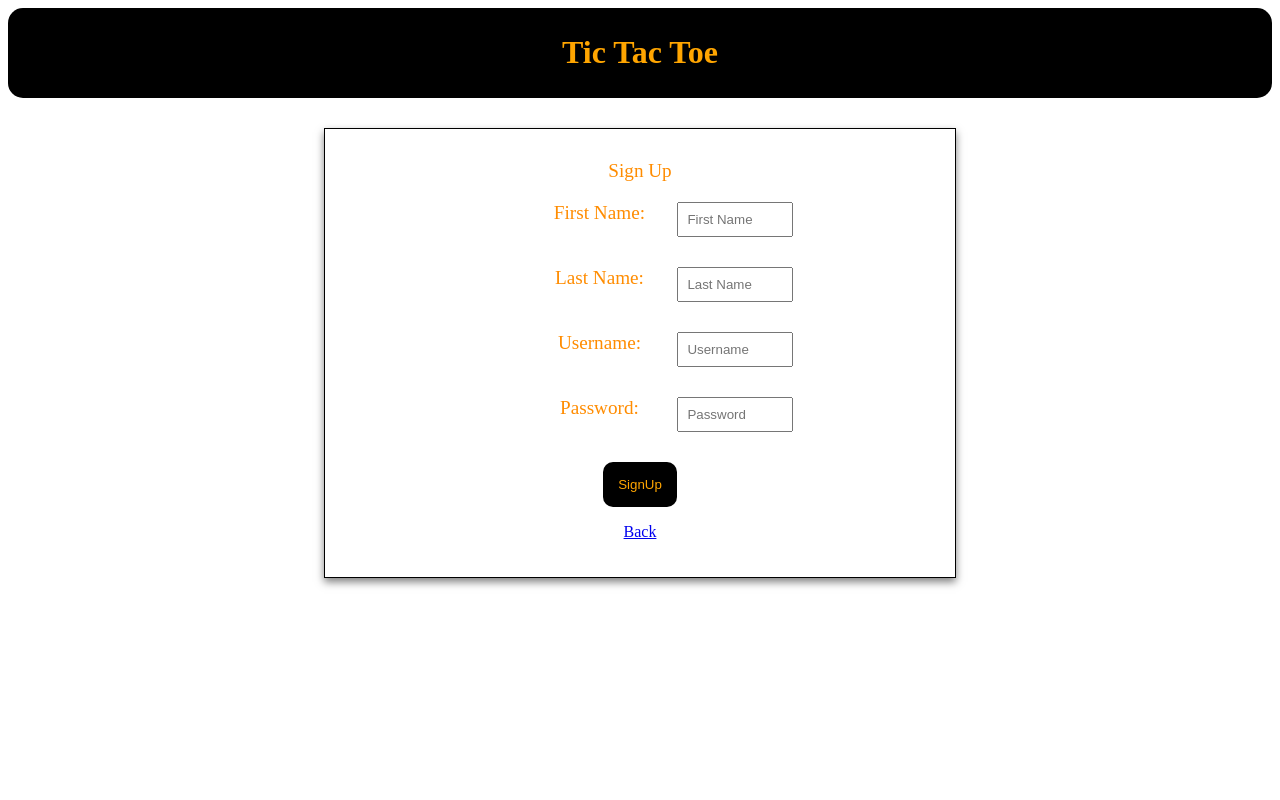
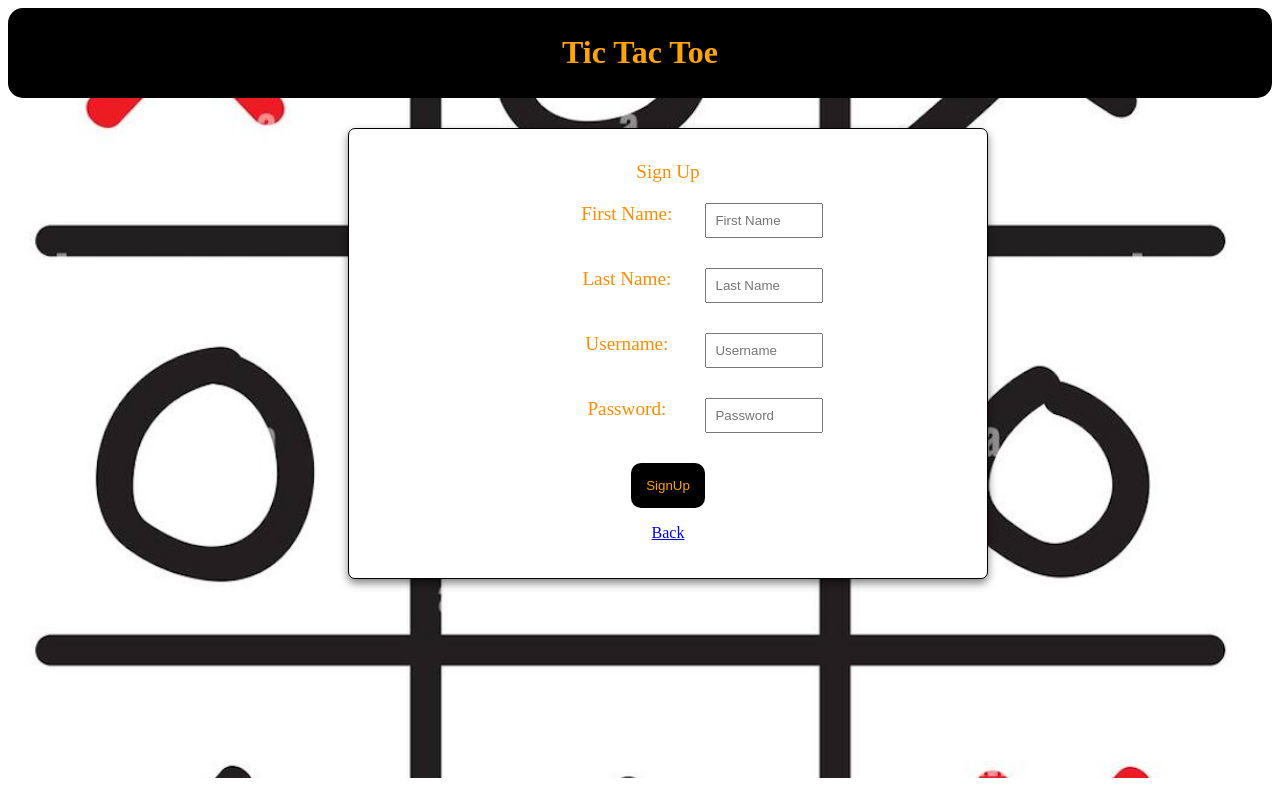
Before and after one commit to DuaRuben/TicTacToeMuliplayer, a React (Create React App) app in the folder client/: page /signup in a window 1280 px wide. Built offline with nearby package versions, Linux system fonts and the light colour scheme.

Commit message:
Changes to Css

```diff
--- a/client/src/components/Form.css
+++ b/client/src/components/Form.css
@@ -5,6 +5,7 @@
     box-shadow: 0 4px 8px rgba(0, 0, 0, 0.5);
     color:darkorange;
     background: white;
+    border-radius: 7px;
 }
 .label{
     margin-bottom: 8px;
@@ -38,6 +39,9 @@
     margin-top: 30px;
     width: 50%;
     margin-left: 25%;
+    position:relative;
+    top:0px;
+    left:20px;
 }
 .background{
     background-image: url('/public/tictactoe.jpeg');
@@ -45,4 +49,5 @@
     width:100vw;
     background-size: cover;
     background-position: center;
+    position:fixed;
 }
--- a/client/src/components/SignUp.js
+++ b/client/src/components/SignUp.js
@@ -6,6 +6,7 @@ function SignUp() {
     const [user,setUser] = useState(null);
     const signUp = () => {};
   return (
+    <div className="background">
         <div className ="form-div">
             <form className = "form">
 
@@ -37,6 +38,7 @@ function SignUp() {
                 <p><Link to="/">Back</Link></p>
             </form>
         </div>
+    </div>
   )
 }
 
```
Lines whose indentation alone changed are shown as unchanged.
